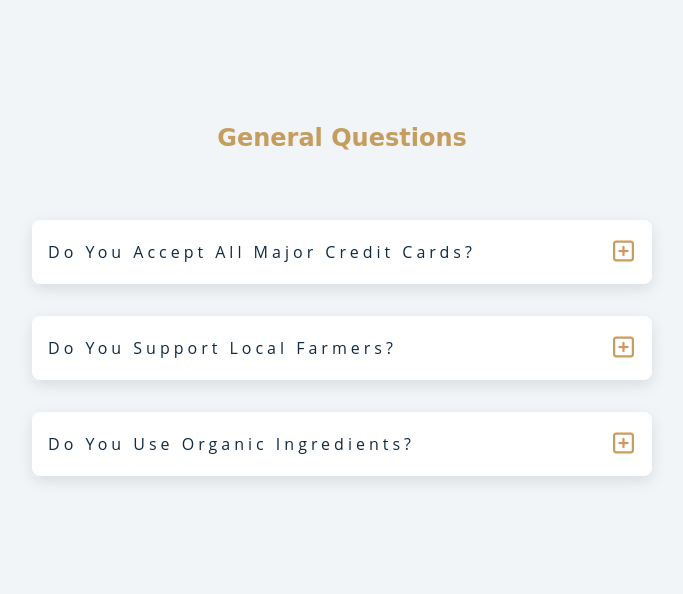
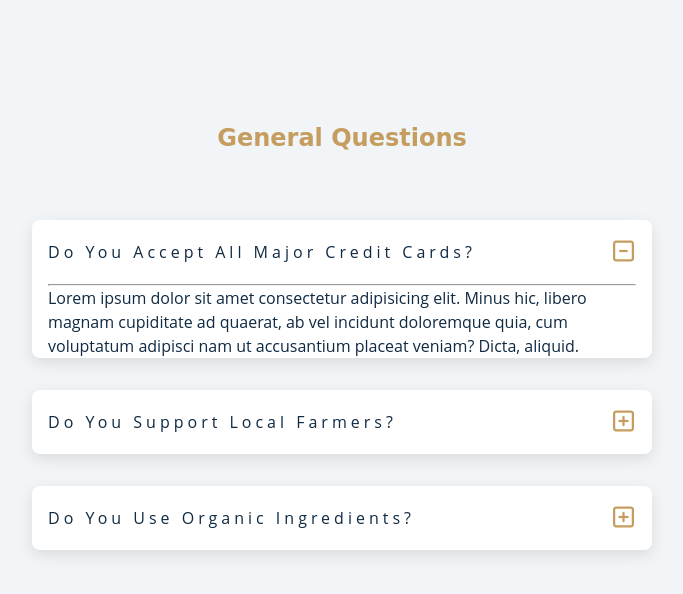
Before and after one commit to THEDARKMAN007/-Q-A, a plain HTML site: page index.html in a window 1280 px wide. Both pictures are taken after a click on the button 921 px from the left and 252 px from the top of the page. Shown: the whole page, without its empty margins (298-981 px from the left). Drawn offline with Linux system fonts and the light colour scheme.

Commit message:
not perfect work needs to be done on button

```diff
--- a/index.html
+++ b/index.html
@@ -4,9 +4,9 @@
     <meta charset="UTF-8" />
     <meta http-equiv="X-UA-Compatible" content="IE=edge" />
     <meta name="viewport" content="width=device-width, initial-scale=1.0" />
+    <script src="./index.js" defer></script>
     <script src="https://kit.fontawesome.com/65ae6b2d90.js" crossorigin="anonymous"></script>
     <link rel="stylesheet" href="./styles/index.css" />
-    <script src="./index.js"></script>
     <title>Q & A</title>
   </head>
 
@@ -16,35 +16,28 @@
       <section>
         <h2 class="div1">General Questions</h2>
         <div class="div-container">
-          <div class="div2">
+          <div class="div2 div">
             <div class="q-title">
               <p>Do You Accept All Major Credit Cards?</p>
               <button>
                 <i class="fa-regular fa-square-plus"></i>
               </button>
             </div>
-            <div class="q-text">
-            </div>
           </div>
-          <div class="div3">
+          <div class="div3 div">
             <div class="q-title">
               <p>Do You Support Local Farmers?</p>
               <button>
                 <i class="fa-regular fa-square-plus"></i>
               </button>
             </div>
-            <div class="q-text">
-            </div>
           </div>
-          <div class="div4">
+          <div class="div4 div">
             <div class="q-title">
               <p>Do You Use Organic Ingredients?</p>
               <button>
                 <i class="fa-regular fa-square-plus"></i>
               </button>
-            </div>
-            <div class="q-text">
-
             </div>
           </div>
         </div>
--- a/index.js
+++ b/index.js
@@ -1,29 +1,29 @@
-const buttons = document.getElementsByTagName("button")
-const text = document.getElementsByClassName("q-text");
-console.log(buttons);
-
-buttons.forEach((button) => {
-    button.addEventListener("click", (e) => {
-
-    console.log("to minus");
-
-    if (e.target.classList.includes(".fa-square-plus")) {
-        button.innerHTML = `<i class="fa-regular fa-square-minus">`;
-        text.innerHTML = `
-                <p>
-                <hr/>
+const buttons = document.querySelectorAll("button");
+const grids = document.querySelectorAll('.div')
+const element = document.createElement("div");
+const icons = document.querySelectorAll(".fa-regular")
+element.innerHTML = `
+              <p class='q-text'>
+                <hr />
                 Lorem ipsum dolor sit amet consectetur adipisicing elit. Minus
                 hic, libero magnam cupiditate ad quaerat, ab vel incidunt
                 doloremque quia, cum voluptatum adipisci nam ut accusantium
                 placeat veniam? Dicta, aliquid.
-                </p>
-                `;
-    console.log("to minus");
+              </p>
+            `;
 
-    } else if (e.target.classList.includes(".fa-square-minus")) {
-        button.innerHTML = `
-                <i class="fa-regular fa-square-plus"></i>`;
-        console.log("to plus");
+
+for (let i = 0; i < 3; i++){
+  buttons[i].addEventListener(
+    'click', function (e) {
+      if (e.target.classList.contains("fa-square-plus")) {
+        buttons[i].innerHTML = `<i class="fa-regular fa-square-minus">`;
+        grids[i].appendChild(element);
+
+      } else if (e.target.classList.contains("fa-square-minus")) {
+        buttons[i].innerHTML = `<i class="fa-regular fa-square-plus"></i>`;
+        grids[i].removeChild(element);
+      }
     }
-  });
-});
+  )
+}
--- a/styles/index.scss
+++ b/styles/index.scss
@@ -34,6 +34,8 @@ section{
         // width: 90vw;
         margin: 0 auto;
         .div2,.div3,.div4{
+            display: grid;
+            grid-template-columns: 1fr;
             background-color: var(--clr-white);
             border-radius: var(--radius);
             box-shadow: var(--light-shadow);
@@ -60,7 +62,7 @@ section{
                 }
             }
             .q-text {
-                visibility: visible;
+                color: grey;
             }
         }
     }
```
Also changed, not shown: styles/index.css, 1 other file.
